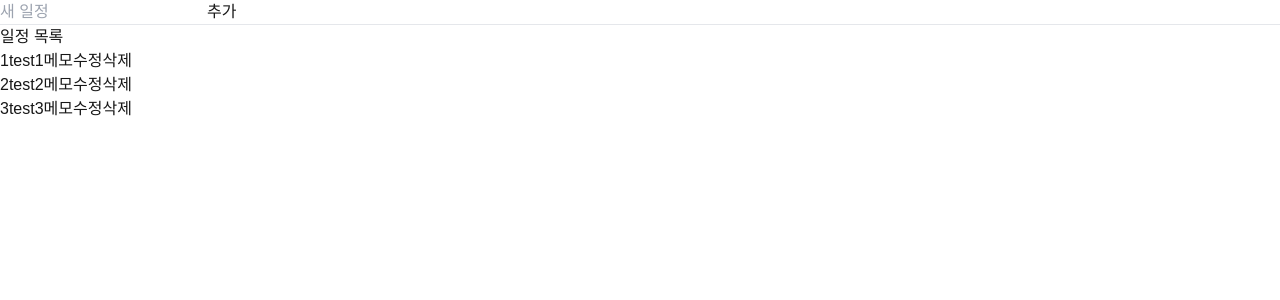
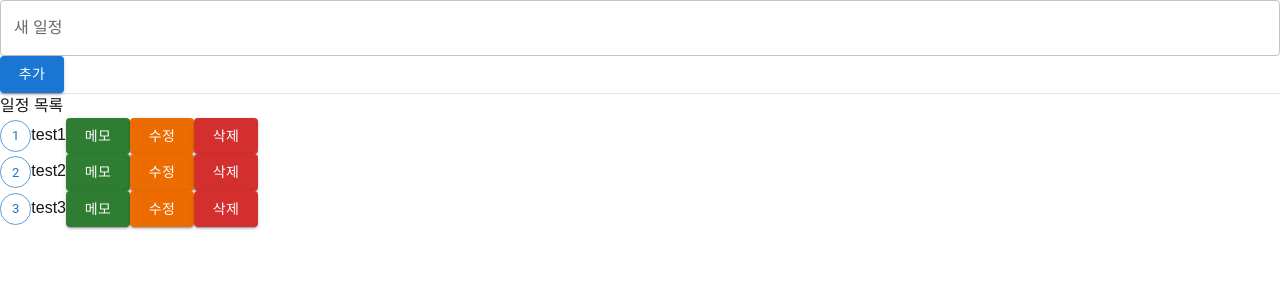
Before and after one commit to Eichi2514/24_09_todoapp, a Next.js app: page / in a window 1280 px wide. Shown: the top 300 px of the page. Built offline with nearby package versions, Linux system fonts and the light colour scheme.

Commit message:
MUI 적용

```diff
--- a/package.json
+++ b/package.json
@@ -9,6 +9,9 @@
     "lint": "next lint"
   },
   "dependencies": {
+    "@emotion/react": "^11.13.3",
+    "@emotion/styled": "^11.13.0",
+    "@mui/material": "^6.1.1",
     "immer": "^10.1.1",
     "next": "14.2.13",
     "react": "^18",
--- a/src/app/page.js
+++ b/src/app/page.js
@@ -2,7 +2,9 @@
 
 import { useState } from "react";
 import { produce } from "immer";
-import Image from "next/image";
+import TextField from "@mui/material/TextField";
+import Button from "@mui/material/Button";
+import Chip from "@mui/material/Chip";
 
 const NewTodoForm = ({ todoStatus }) => {
   const [newTodoTitle, setNewTodoTitle] = useState("");
@@ -22,21 +24,19 @@ const NewTodoForm = ({ todoStatus }) => {
   };
 
   return (
-    <>
     <div className="flex items-center gap-x-3 m-3">
-        <input
-          className="input input-bordered"
-          type="text"
-          placeholder="새 일정"
+      <TextField
+        label="새 일정"
+        variant="outlined"
         value={newTodoTitle}
         onChange={(e) => setNewTodoTitle(e.target.value)}
         onKeyDown={NewTodoFormKeyDown}
+        fullWidth
       />
-        <button className="btn btn-neutral" onClick={addTodo}>
+      <Button variant="contained" color="primary" onClick={addTodo}>
         추가
-        </button>
+      </Button>
     </div>
-    </>
   );
 };
 
@@ -61,39 +61,38 @@ const TodoListItem = ({ todo, todoStatus }) => {
   };
 
   return (
-    <>
     <li className="flex items-center gap-x-3 ml-3 mb-3">
-        <span className="badge badge-primary badge-outline">{todo.id}</span>
+      <Chip label={todo.id} color="primary" variant="outlined" />
       {editMode ? (
         <>
-            <input
-              type="text"
-              className="input input-bordered"
-              placeholder="수정 내용 써"
+          <TextField
+            label="수정 내용"
+            variant="outlined"
             value={newTodoTitle}
             onChange={(e) => setNewTodoTitle(e.target.value)}
           />
-            <button className="btn btn-warning" onClick={modifyTodo}>
+          <Button variant="contained" color="warning" onClick={modifyTodo}>
             저장
-            </button>
-            <button className="btn btn-error" onClick={changeEditMode}>
+          </Button>
+          <Button variant="contained" color="error" onClick={changeEditMode}>
             취소
-            </button>
+          </Button>
         </>
       ) : (
         <>
           <span>{todo.title}</span>
-            <button className="btn btn-success">메모</button>
-            <button className="btn btn-warning" onClick={changeEditMode}>
+          <Button variant="contained" color="success">
+            메모
+          </Button>
+          <Button variant="contained" color="warning" onClick={changeEditMode}>
             수정
-            </button>
-            <button className="btn btn-error" onClick={removeTodo}>
+          </Button>
+          <Button variant="contained" color="error" onClick={removeTodo}>
             삭제
-            </button>
+          </Button>
         </>
       )}
     </li>
-    </>
   );
 };
 
```
Also changed, not shown: 1 other file (tests, documents, lock files or other folders). Lines whose indentation alone changed are shown as unchanged.
